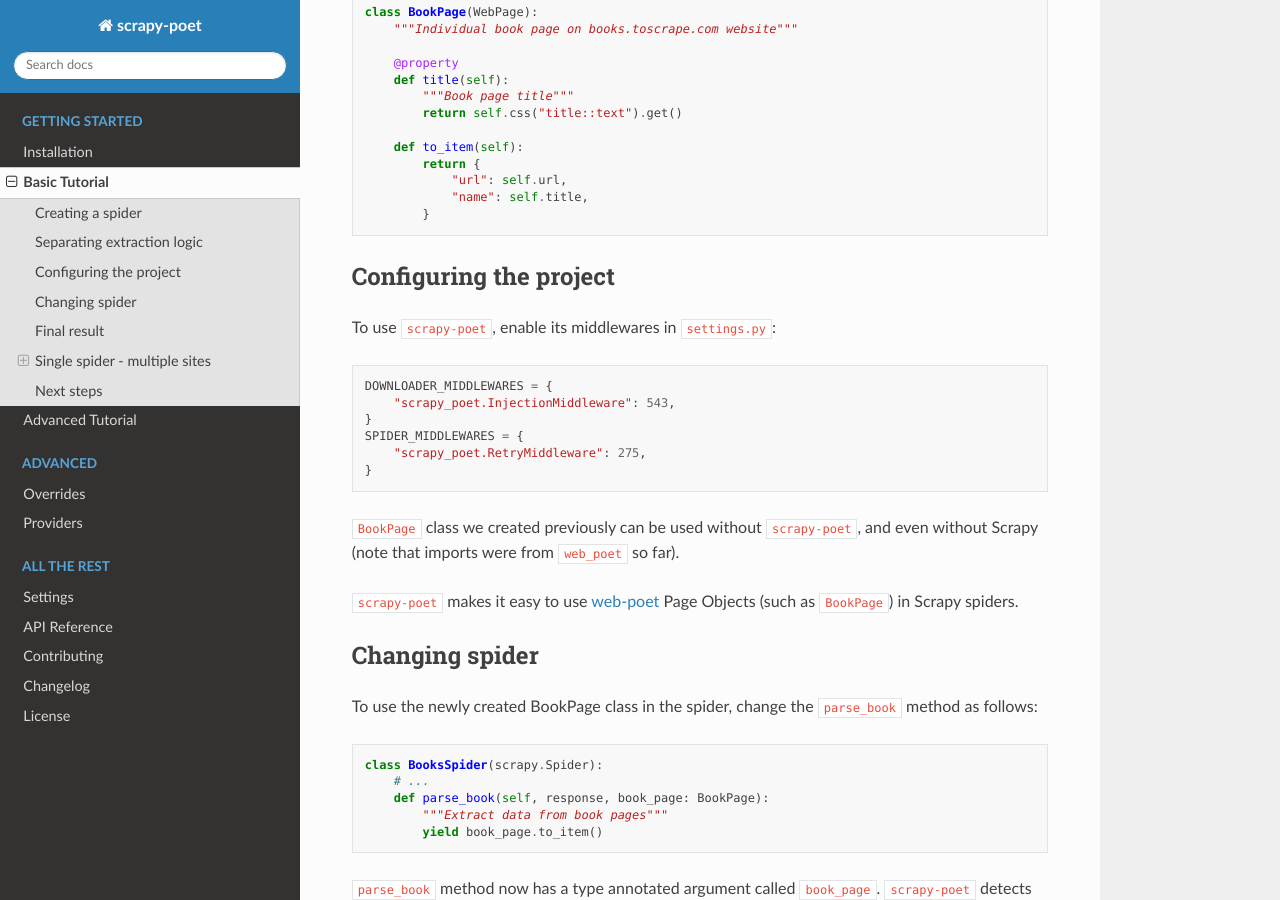
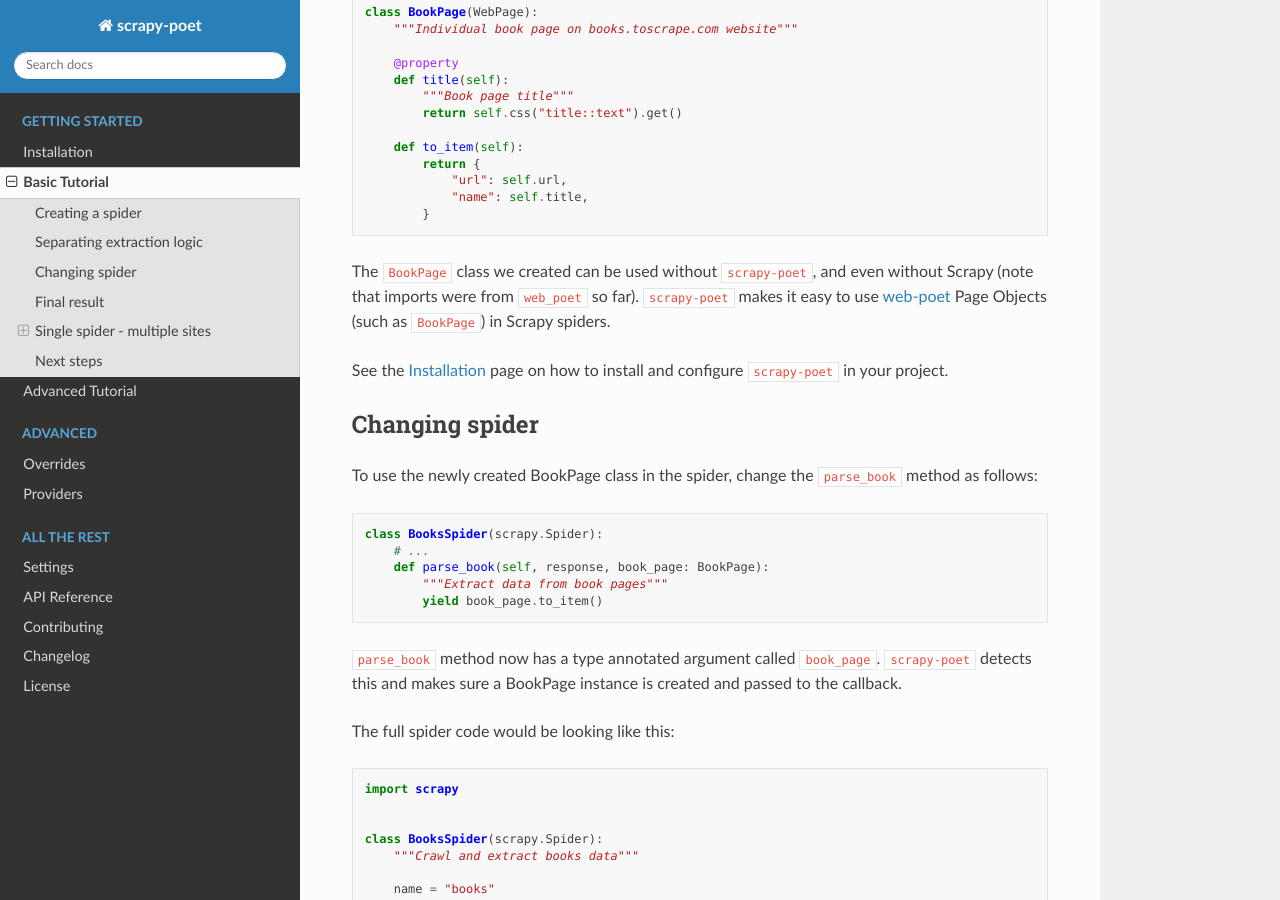
Before and after one commit to scrapinghub/scrapy-poet, a Sphinx documentation site: the page built from docs/intro/basic-tutorial.rst, in a window 1280 px wide and 900 px high, scrolled down 1805 px. Built offline with Sphinx 7.4.7 and the Read the Docs theme 2.0.0, drawn with Linux system fonts in a browser that asks for light colours.

```diff
--- a/docs/intro/basic-tutorial.rst
+++ b/docs/intro/basic-tutorial.rst
@@ -110,26 +110,13 @@
                 "name": self.title,
             }
 
-Configuring the project
-=======================
+The ``BookPage`` class we created can be used without ``scrapy-poet``,
+and even without Scrapy (note that imports were from ``web_poet`` so far).
+``scrapy-poet`` makes it easy to use `web-poet`_ Page Objects (such as
+``BookPage``) in Scrapy spiders.
 
-To use ``scrapy-poet``, enable its middlewares in ``settings.py``:
-
-.. code-block:: python
-
-    DOWNLOADER_MIDDLEWARES = {
-        "scrapy_poet.InjectionMiddleware": 543,
-    }
-    SPIDER_MIDDLEWARES = {
-        "scrapy_poet.RetryMiddleware": 275,
-    }
-
-
-``BookPage`` class we created previously can be used without ``scrapy-poet``,
-and even without Scrapy (note that imports were from ``web_poet`` so far).
-
-``scrapy-poet`` makes it easy to use `web-poet`_ Page Objects
-(such as ``BookPage``) in Scrapy spiders.
+See the :ref:`intro-install` page on how to install and configure ``scrapy-poet``
+in your project.
 
 Changing spider
 ===============
```
Also changed, not shown: docs/intro/install.rst (+15 -0 lines).
